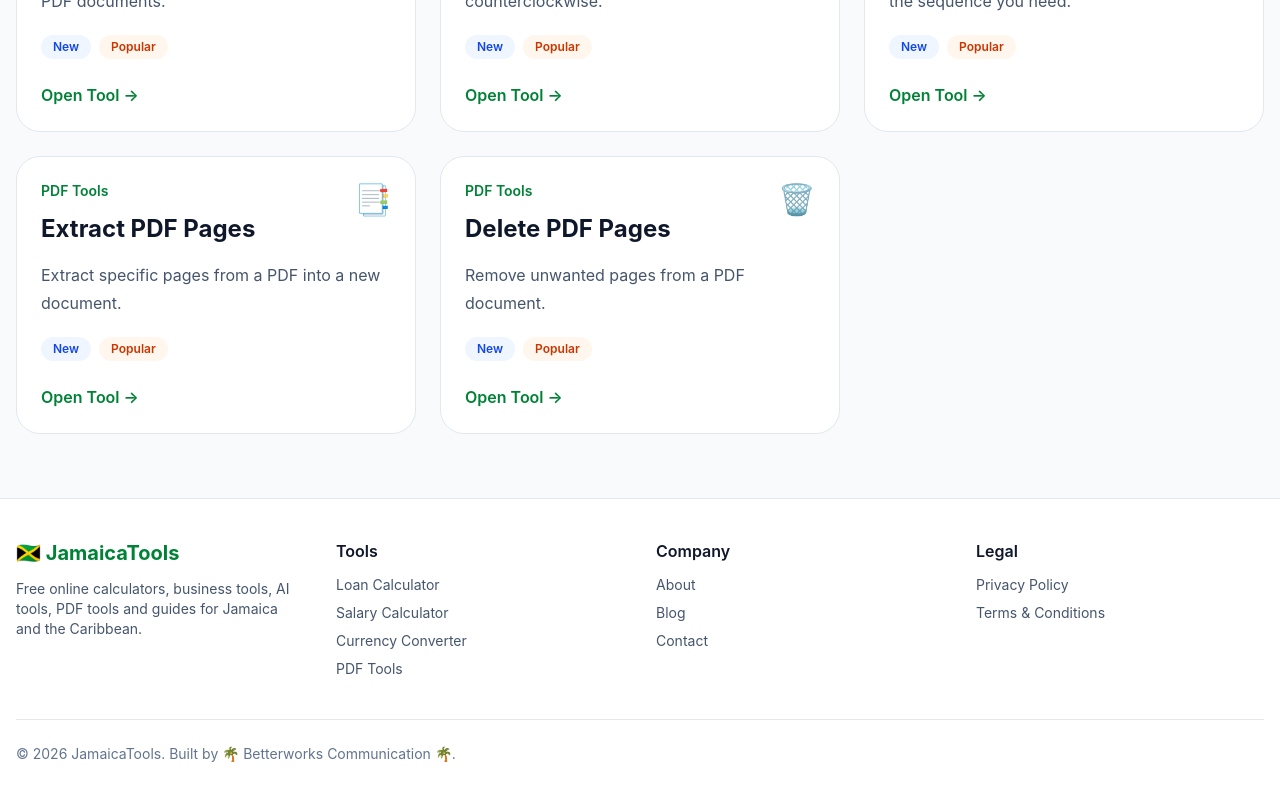
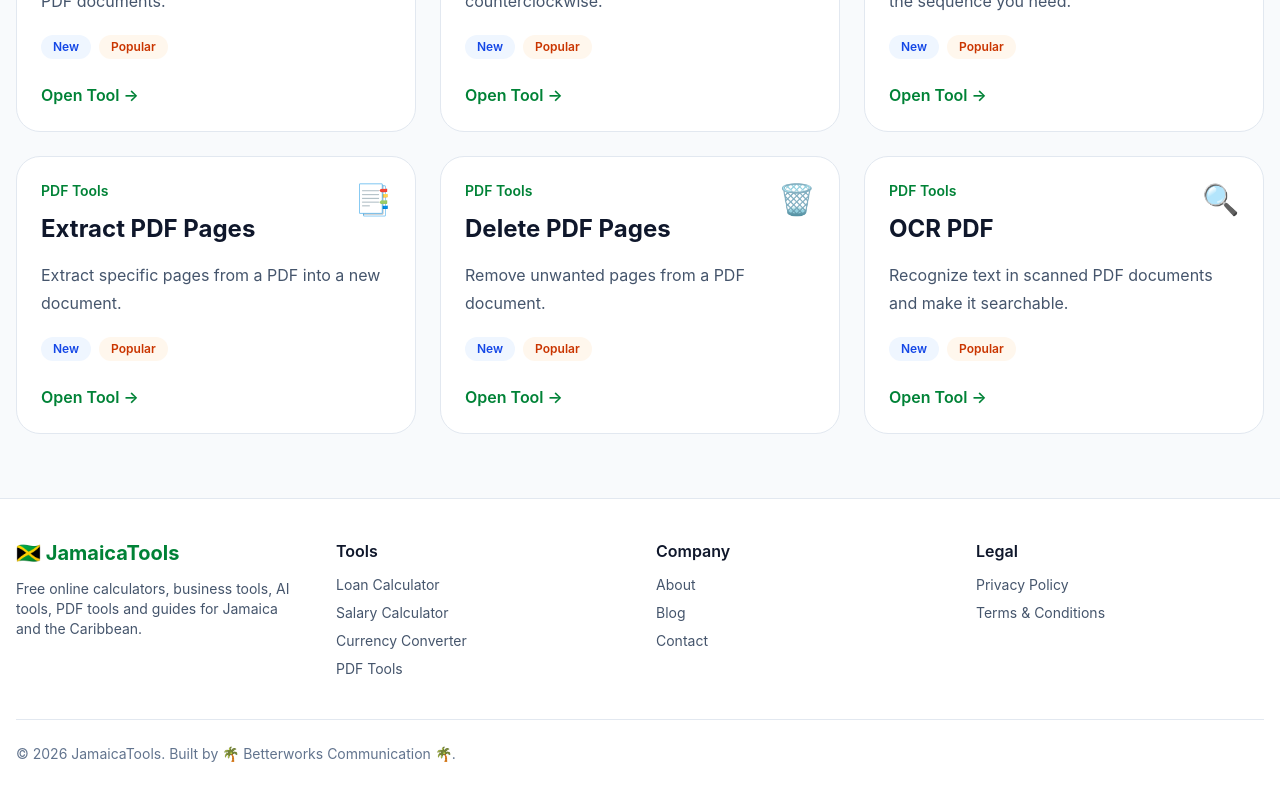
Before and after one commit to Movieslists02/jamaicatools, a React (Vite) app: page /tools in a window 1280 px wide. Shown: the part 2777-3577 px from the top of the page. Built offline with nearby package versions, Linux system fonts and the light colour scheme.

Commit message:
feat: add ocr pdf tool page

```diff
--- /dev/null
+++ b/src/components/tools/pdf/OCRPDF.jsx
@@ -0,0 +1,23 @@
+import PDFWorkspace from "./PDFWorkspace";
+
+const MAX_PDF_SIZE = 25 * 1024 * 1024;
+
+function OCRPDF() {
+  return (
+    <PDFWorkspace
+      title="OCR PDF"
+      headerTitle="🔍 OCR PDF"
+      headerSubtitle="Recognize text in scanned PDF documents and make it searchable."
+      actionLabel="Run OCR"
+      uploadTitle="Drag and drop your scanned PDF here"
+      uploadDescription="Upload one scanned PDF file up to 25 MB."
+      browseLabel="Browse PDF"
+      filesTitle="PDF for OCR"
+      allowMultiple={false}
+      minimumFiles={1}
+      maxFileSize={MAX_PDF_SIZE}
+    />
+  );
+}
+
+export default OCRPDF;
--- a/src/data/tools.js
+++ b/src/data/tools.js
@@ -736,6 +736,35 @@ seoDescription:
       "split-pdf",
     ],
   },
+
+  {
+    id: 27,
+    slug: "ocr-pdf",
+    title: "OCR PDF",
+    category: "PDF Tools",
+    description:
+      "Recognize text in scanned PDF documents and make it searchable.",
+    icon: "🔍",
+    featured: true,
+    popular: true,
+    new: true,
+    keywords: [
+      "ocr pdf",
+      "scanned pdf to text",
+      "searchable pdf",
+      "recognize pdf text",
+      "extract text from scanned pdf",
+      "pdf optical character recognition",
+    ],
+    seoTitle: "OCR PDF Online | JamaicaTools",
+    seoDescription:
+      "Recognize text in scanned PDF documents and create searchable files online with JamaicaTools.",
+    relatedTools: [
+      "pdf-to-word",
+      "pdf-to-images",
+      "compress-pdf",
+    ],
+  },
 ];
 
 export default tools;
--- a/src/pages/ToolDetails.jsx
+++ b/src/pages/ToolDetails.jsx
@@ -27,6 +27,7 @@ import RotatePDF from "../components/tools/pdf/RotatePDF";
 import OrganizePDF from "../components/tools/pdf/OrganizePDF";
 import ExtractPDFPages from "../components/tools/pdf/ExtractPDFPages";
 import DeletePDFPages from "../components/tools/pdf/DeletePDFPages";
+import OCRPDF from "../components/tools/pdf/OCRPDF";
 
 const toolComponents = {
   "loan-calculator": LoanCalculator,
@@ -55,6 +56,7 @@ const toolComponents = {
   "organize-pdf": OrganizePDF,
   "extract-pdf-pages": ExtractPDFPages,
   "delete-pdf-pages": DeletePDFPages,
+  "ocr-pdf": OCRPDF,
 };
 
 function ToolDetails() {
```
